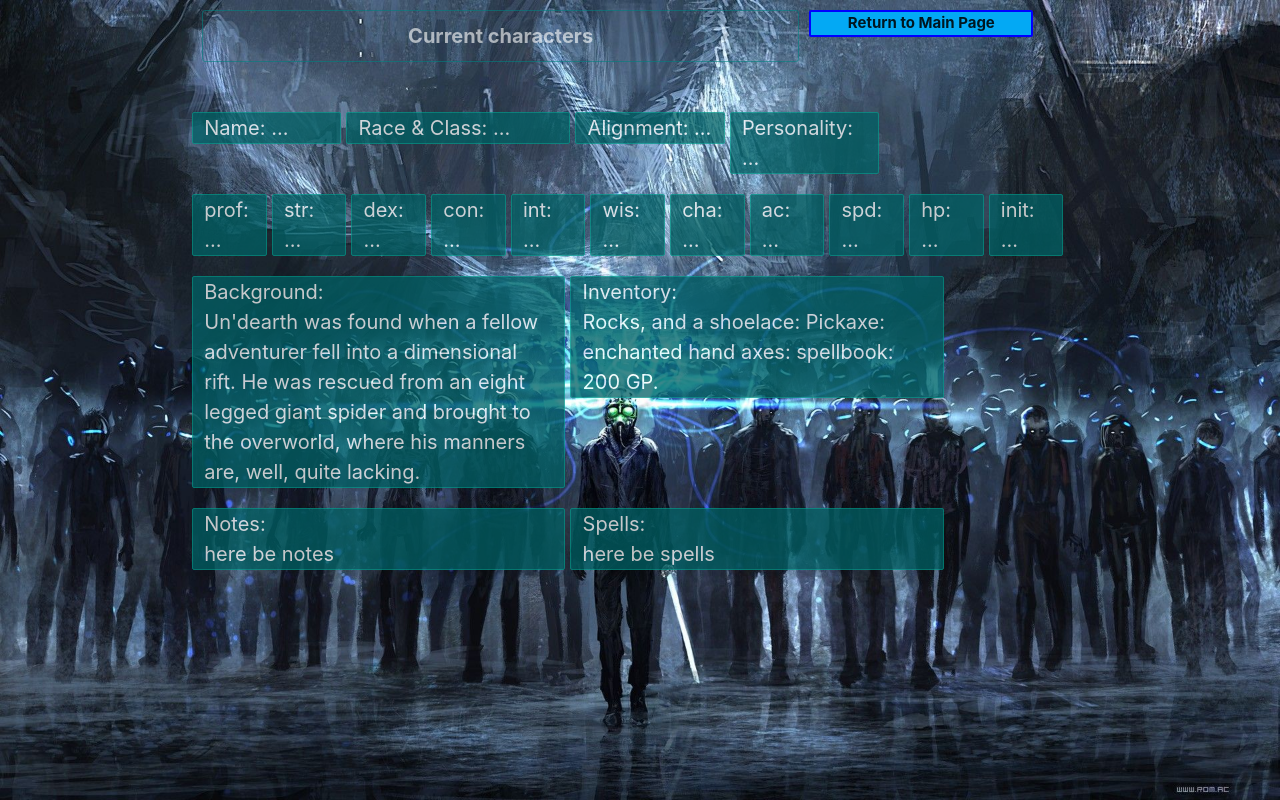
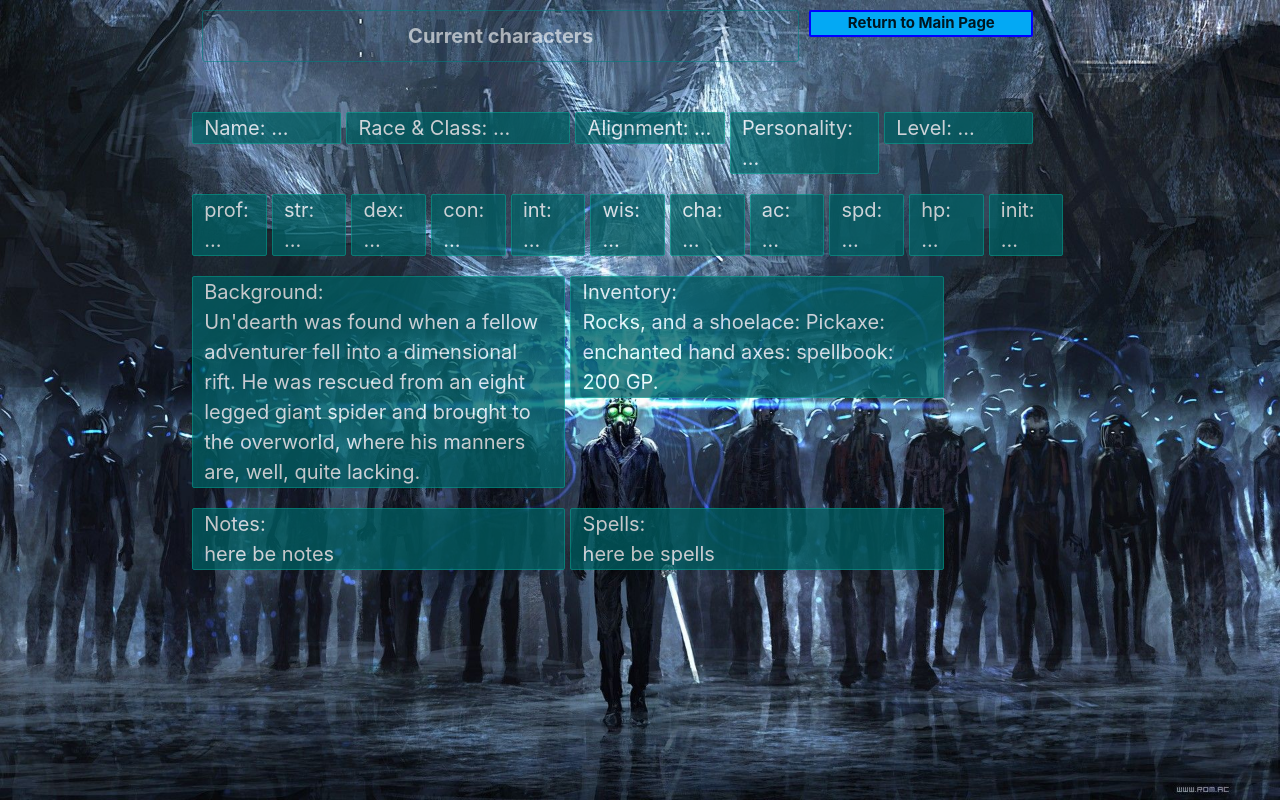
Before and after one commit to MattDwinell/dndcharSQLVersion, a website: page public/assets/html/viewer.html in a window 1280 px wide. Drawn offline with nearby package versions, Linux system fonts and the light colour scheme; no server answers.

Commit message:
added character level display

```diff
--- a/public/assets/html/viewer.html
+++ b/public/assets/html/viewer.html
@@ -38,6 +38,10 @@
             <div class="col s2 cyan darken-4 stats-attr">
                 Personality:
                 <span id='char-personality'>...</span>
+            </div>
+            <div class="col s2 cyan darken-4 stats-attr">
+                Level:
+                <span id='char-level'>...</span>
             </div>
 
 
```
